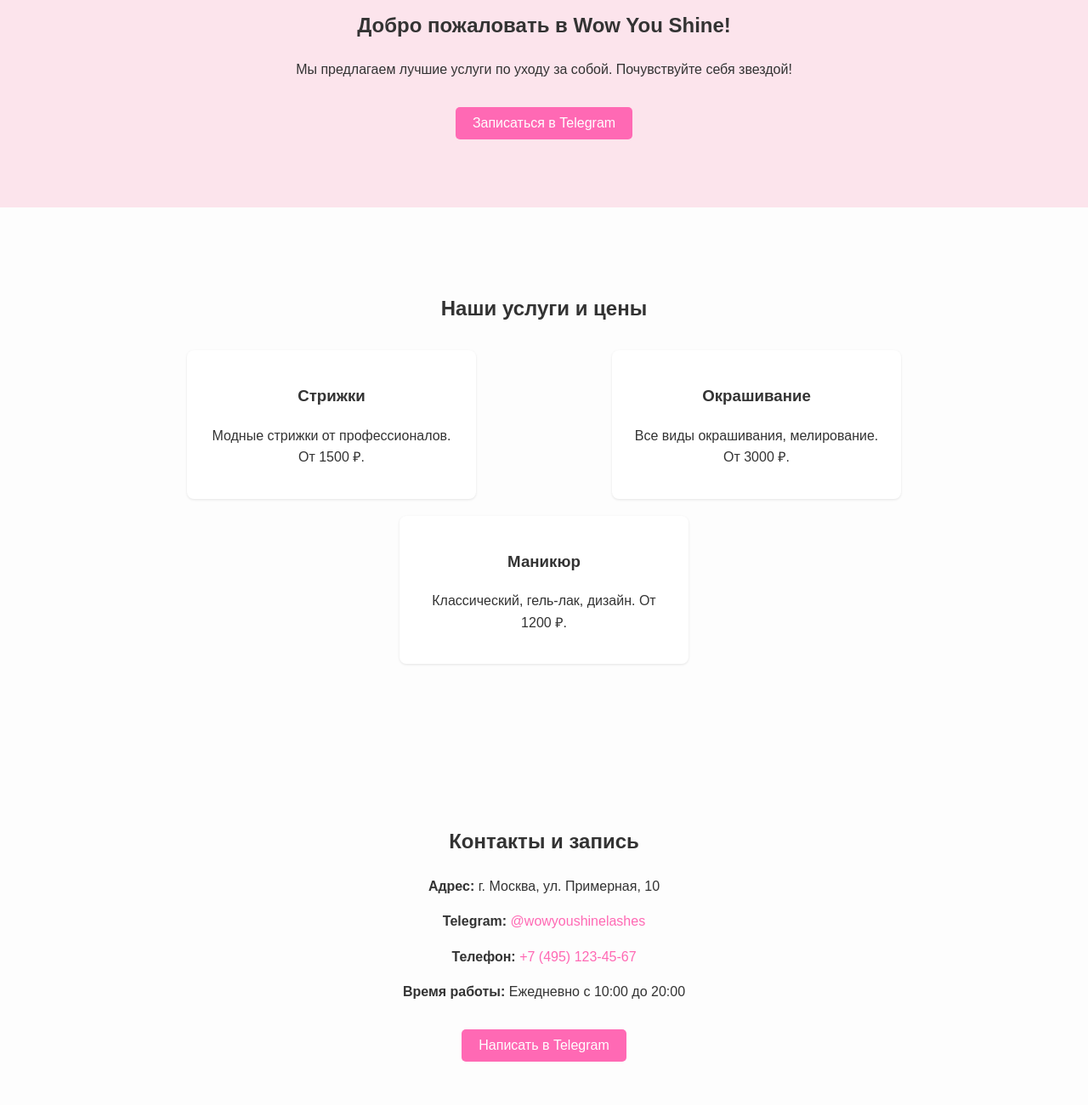
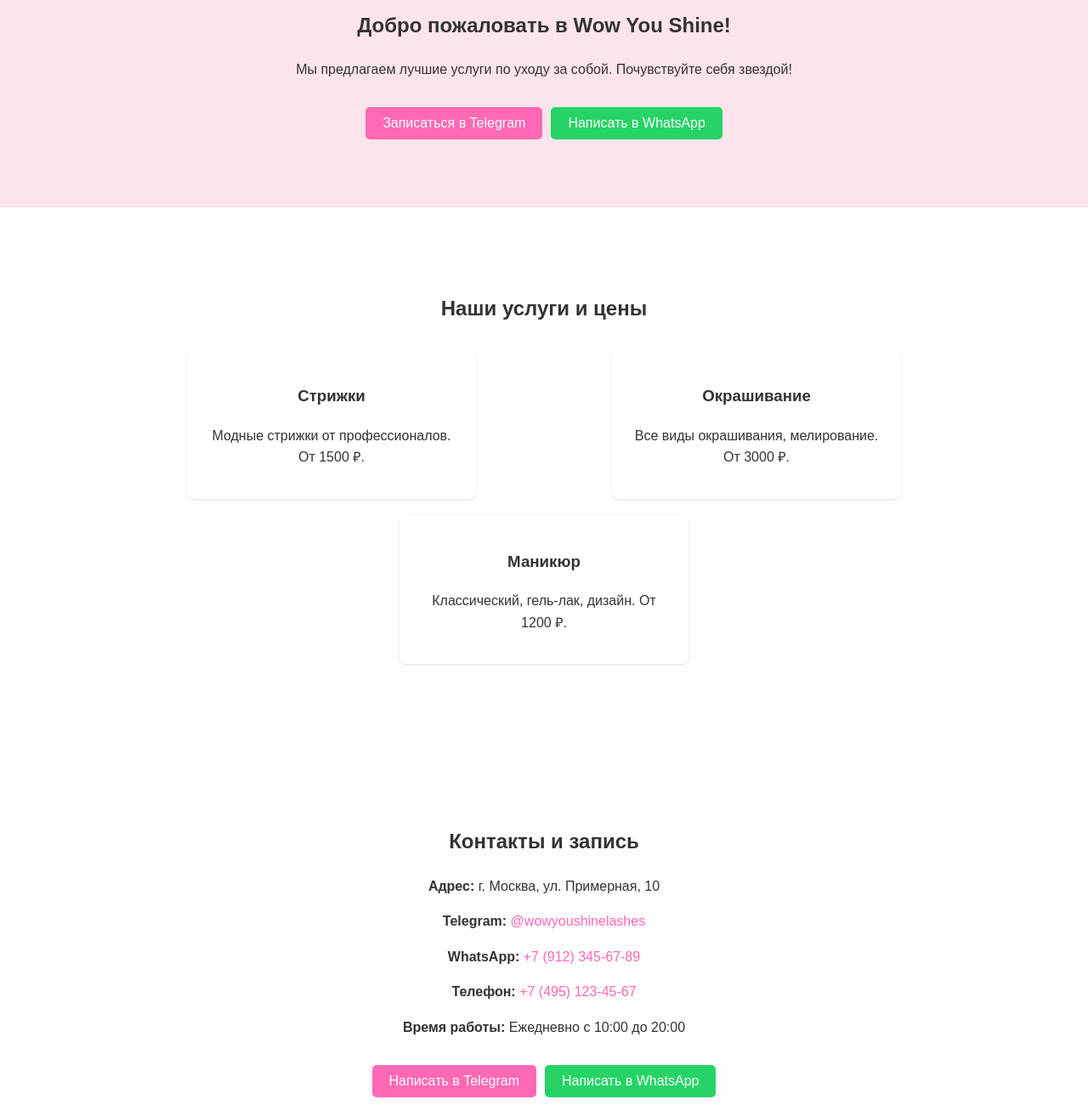
Before and after one commit to vo6i/Tg-Message, a plain HTML site: page index.html in a window 1280 px wide. Shown: the part 200-1500 px from the top of the page at 85% size. Drawn offline with Linux system fonts and the light colour scheme.

Commit message:
Update index.html

```diff
--- a/index.html
+++ b/index.html
@@ -40,6 +40,13 @@
         }
         .btn:hover {
             background-color: #ff4d94;
+        }
+        /* Стили для кнопки WhatsApp */
+        .btn.whatsapp {
+            background-color: #25D366;
+        }
+        .btn.whatsapp:hover {
+            background-color: #128C7E;
         }
 
         /* Стили шапки и SVG */
@@ -96,6 +103,11 @@
             text-align: center;
             padding: 20px 0;
         }
+        .button-group {
+            display: flex;
+            justify-content: center;
+            gap: 10px; /* Отступ между кнопками */
+        }
     </style>
 </head>
 <body>
@@ -117,8 +129,10 @@
             <div class="container">
                 <h1>Добро пожаловать в Wow You Shine!</h1>
                 <p>Мы предлагаем лучшие услуги по уходу за собой. Почувствуйте себя звездой!</p>
-                <!-- Используем кнопку с JS обработчиком -->
-                <button class="btn" onclick="sendTelegramMessage()">Записаться в Telegram</button>
+                <div class="button-group">
+                    <button class="btn" onclick="sendTelegramMessage()">Записаться в Telegram</button>
+                    <button class="btn whatsapp" onclick="sendWhatsAppMessage()">Написать в WhatsApp</button>
+                </div>
             </div>
         </section>
 
@@ -148,12 +162,14 @@
             <div class="container">
                 <h2>Контакты и запись</h2>
                 <p><strong>Адрес:</strong> г. Москва, ул. Примерная, 10</p>
-                <!-- Обновил контактную информацию для Telegram -->
                 <p><strong>Telegram:</strong> <a href="tg://resolve?domain=wowyoushinelashes">@wowyoushinelashes</a></p>
+                <p><strong>WhatsApp:</strong> <a href="wa.me" target="_blank">+7 (912) 345-67-89</a></p>
                 <p><strong>Телефон:</strong> <a href="tel:+79036641573">+7 (495) 123-45-67</a></p>
                 <p><strong>Время работы:</strong> Ежедневно с 10:00 до 20:00</p>
-                <!-- Используем кнопку с JS обработчиком -->
-                <button class="btn" onclick="sendTelegramMessage()">Написать в Telegram</button>
+                <div class="button-group">
+                    <button class="btn" onclick="sendTelegramMessage()">Написать в Telegram</button>
+                    <button class="btn whatsapp" onclick="sendWhatsAppMessage()">Написать в WhatsApp</button>
+                </div>
             </div>
         </section>
     </main>
@@ -165,19 +181,22 @@
         </div>
     </footer>
 
-    <!-- СКРИПТ ДЛЯ ОТКРЫТИЯ ССЫЛКИ -->
+    <!-- СКРИПТЫ ДЛЯ ОТКРЫТИЯ ССЫЛОК -->
     <script>
         function sendTelegramMessage() {
-            const username = 'wowyoushinelashes'; // Имя пользователя Telegram, которому будет отправлено сообщение
+            const username = 'wowyoushinelashes';
             const message = 'Здравствуйте, я хотел(а) бы записаться на услугу. Пожалуйста, подскажите свободное время.';
+            const encodedText = encodeURIComponent(message);
+            const url = `tg://resolve?domain=${username}&text=${encodedText}`;
+            window.open(url, '_blank');
+        }
 
-            // Кодируем текст для корректной передачи в URL
+        function sendWhatsAppMessage() {
+            // Важно: введите номер телефона в международном формате, без плюса, пробелов и скобок
+            const phoneNumber = '79036641573';
+            const message = 'Здравствуйте, я хотел(а) бы записаться на услугу. Пожалуйста, подскажите свободное время.';
             const encodedText = encodeURIComponent(message);
-
-            // Формируем URL с протоколом tg://
-            const url = `tg://resolve?domain=${username}&text=${encodedText}`;
-
-            // Открываем URL в новой вкладке, что инициирует открытие приложения Telegram
+            const url = `wa.me{phoneNumber}?text=${encodedText}`;
             window.open(url, '_blank');
         }
     </script>
```
